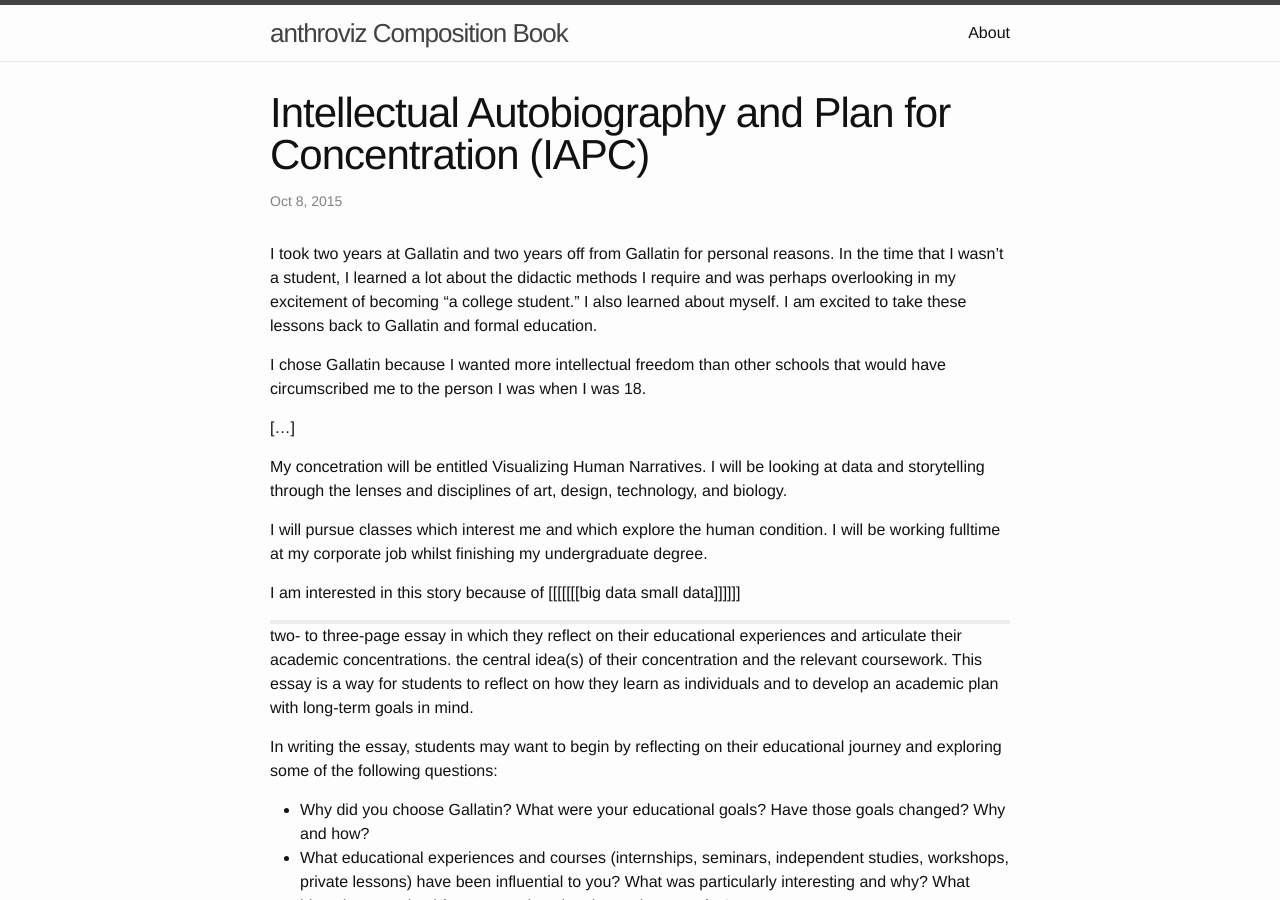
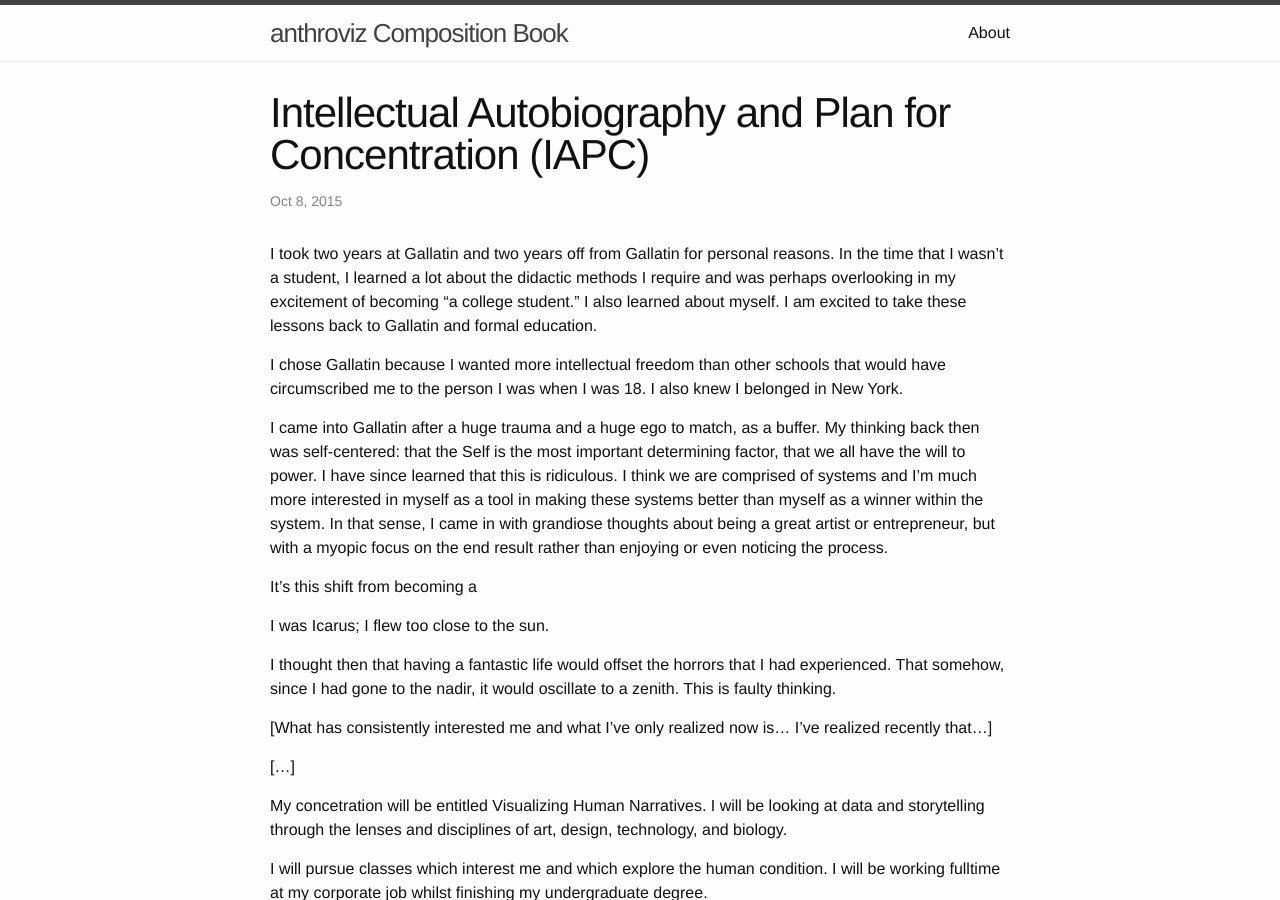
Before and after one commit to anthroviz/compbook, a Jekyll site: the page built from _posts/2015-10-10-iapc.markdown, in a window 1280 px wide and 900 px high. Built offline with Jekyll 4.4.1, drawn with Linux system fonts in a browser that asks for light colours.

Commit message:
more IAPC thoughts

```diff
--- a/_posts/2015-10-10-iapc.markdown
+++ b/_posts/2015-10-10-iapc.markdown
@@ -8,7 +8,17 @@ permalink: /iapc/
 
 I took two years at Gallatin and two years off from Gallatin for personal reasons. In the time that I wasn't a student, I learned a lot about the didactic methods I require and was perhaps overlooking in my excitement of becoming "a college student." I also learned about myself. I am excited to take these lessons back to Gallatin and formal education.
 
-I chose Gallatin because I wanted more intellectual freedom than other schools that would have circumscribed me to the person I was when I was 18.
+I chose Gallatin because I wanted more intellectual freedom than other schools that would have circumscribed me to the person I was when I was 18. I also knew I belonged in New York.
+
+I came into Gallatin after a huge trauma and a huge ego to match, as a buffer. My thinking back then was self-centered: that the Self is the most important determining factor, that we all have the will to power. I have since learned that this is ridiculous. I think we are comprised of systems and I'm much more interested in myself as a tool in making these systems better than myself as a winner within the system. In that sense, I came in with grandiose thoughts about being a great artist or entrepreneur, but with a myopic focus on the end result rather than enjoying or even noticing the process.
+
+It's this shift from becoming a
+
+I was Icarus; I flew too close to the sun.
+
+I thought then that having a fantastic life would offset the horrors that I had experienced. That somehow, since I had gone to the nadir, it would oscillate to a zenith. This is faulty thinking.
+
+[What has consistently interested me and what I've only realized now is... I've realized recently that...]
 
 [...]
 
```
